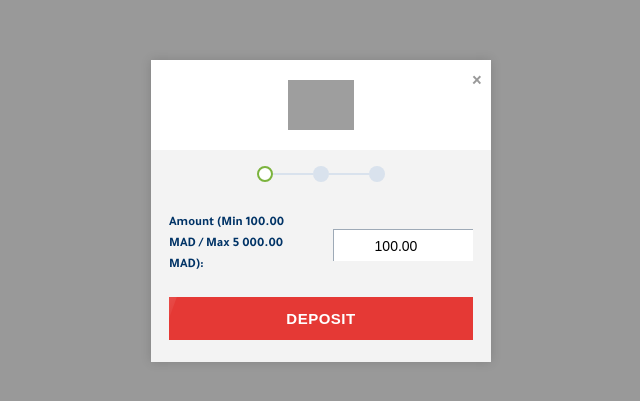
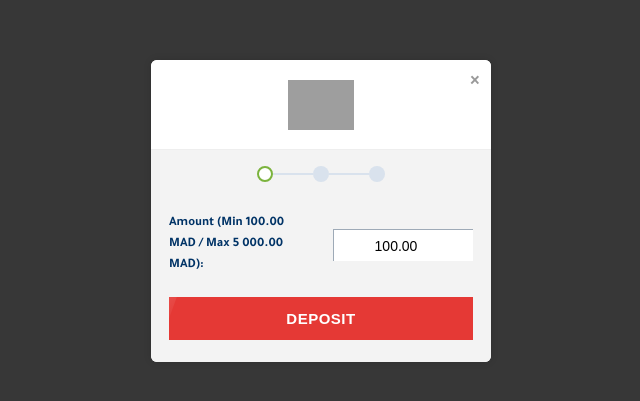
Before and after one commit to MobcashServices/idbet, a plain HTML site: page index.html in a window 1280 px wide. Shown: the part 189-590 px from the top of the page, without its empty margins (319-959 px from the left). Drawn offline with Linux system fonts and the light colour scheme; grey boxes are pictures that could not be loaded.

Commit message:
Update index.html

```diff
--- a/index.html
+++ b/index.html
@@ -3,30 +3,40 @@
 <head>
   <meta charset="UTF-8" />
   <title>CashPlus Modal</title>
-  <meta name="viewport" content="width=device-width, initial-scale=1.0" />
-  <link href="https://fonts.googleapis.com/css2?family=Tajawal:wght@400;700&display=swap" rel="stylesheet">
+  <meta name="viewport" content="width=device-width, initial-scale=1" />
+  <link href="https://fonts.googleapis.com/css2?family=Tajawal:wght@400;700&display=swap" rel="stylesheet" />
   <style>
     * {
       box-sizing: border-box;
     }
 
-    body {
+    html, body {
       margin: 0;
+      padding: 0;
+      width: 100%;
+      height: 100%;
       font-family: 'Tajawal', sans-serif;
       background: rgba(0, 0, 0, 0.4);
-      min-height: 100dvh; /* دعم للهواتف الحديثة */
+      overflow: hidden; /* يمنع تحرك الشاشة مع الكيبورد */
+    }
+
+    .modal {
+      position: fixed;
+      inset: 0; /* top: 0; right: 0; bottom: 0; left: 0 */
       display: flex;
       justify-content: center;
       align-items: center;
-      padding: 16px;
+      background: rgba(0, 0, 0, 0.4); /* في حالة نسيت body */
+      z-index: 9999;
     }
 
-    .modal {
+    .modal-content {
       width: 100%;
       max-width: 340px;
       background: #fff;
       box-shadow: 0 0 10px rgba(0, 0, 0, 0.15);
       overflow: hidden;
+      border-radius: 6px;
     }
 
     .modal-header {
@@ -36,7 +46,7 @@
       display: flex;
       align-items: center;
       justify-content: center;
-      padding: 0;
+      border-bottom: 1px solid #eee;
     }
 
     .modal-header img {
@@ -47,7 +57,7 @@
     .close-btn {
       position: absolute;
       top: 10px;
-      right: 10px;
+      right: 12px;
       font-size: 18px;
       color: #999;
       cursor: pointer;
@@ -181,6 +191,7 @@
 <body>
 
 <div class="modal">
+  <div class="modal-content">
     <div class="modal-header">
       <img src="https://i.postimg.cc/JzRX7sPP/cash-plus.png" alt="CashPlus" />
       <div class="close-btn" onclick="alert('Close')">×</div>
@@ -208,6 +219,7 @@
       </div>
     </div>
   </div>
+</div>
 
 </body>
 </html>
```
Lines whose indentation alone changed are shown as unchanged.
